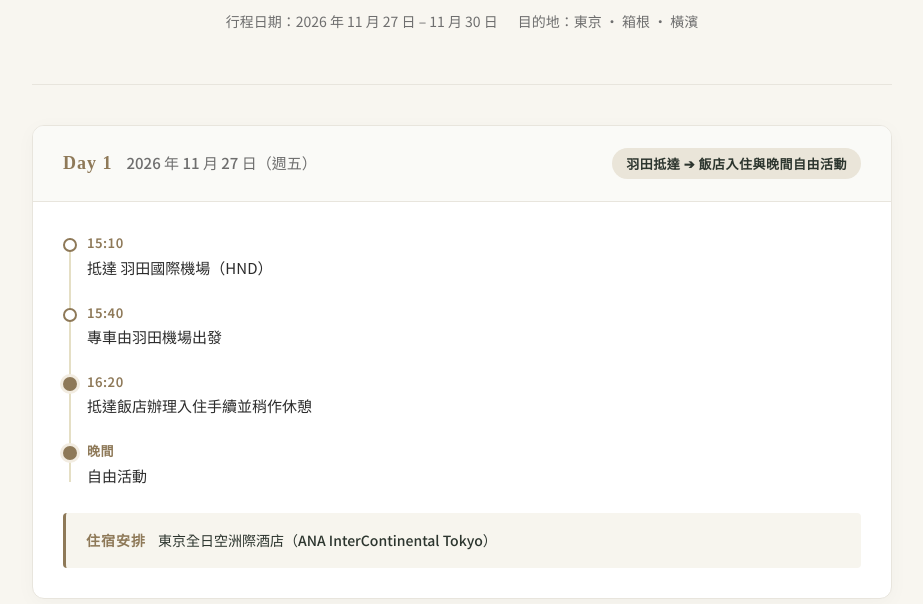
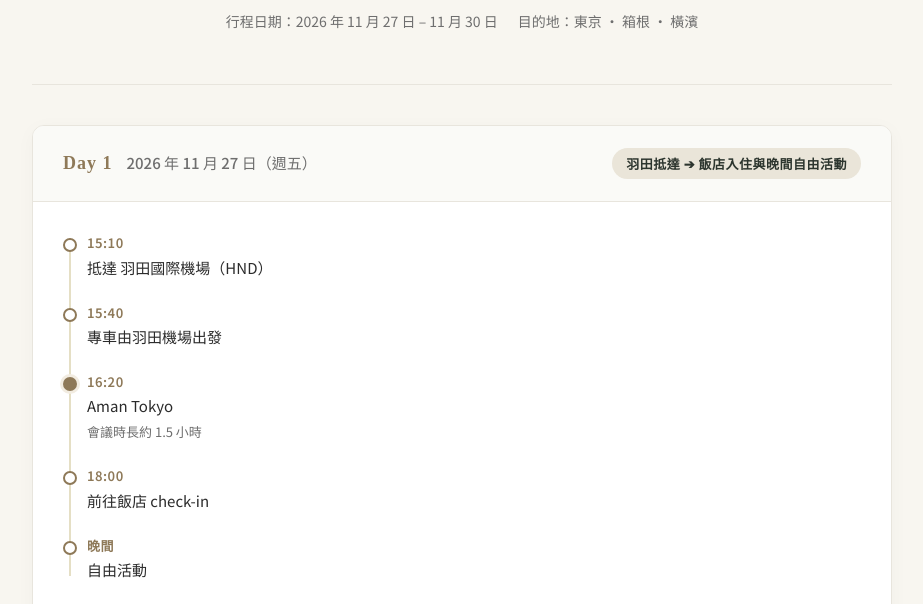
Before and after one commit to fdc-finedayclub/itinerary261127HND04A, a plain HTML site: page index.html in a window 1280 px wide. Shown: the part 177-781 px from the top of the page, without its empty margins (178-1101 px from the left). Drawn offline with Linux system fonts and the light colour scheme.

Commit message:
Update index.html

```diff
--- a/index.html
+++ b/index.html
@@ -334,9 +334,16 @@
         </div>
         <div class="timeline-item highlight">
           <div class="timeline-time">16:20</div>
-          <div class="timeline-desc">抵達飯店辦理入住手續並稍作休憩</div>
+          <div class="timeline-desc">
+            Aman Tokyo
+            <span class="note">會議時長約 1.5 小時</span>
+          </div>
         </div>
-        <div class="timeline-item highlight">
+        <div class="timeline-item">
+          <div class="timeline-time">18:00</div>
+          <div class="timeline-desc">前往飯店 check-in</div>
+        </div>
+        <div class="timeline-item">
           <div class="timeline-time">晚間</div>
           <div class="timeline-desc">自由活動</div>
         </div>
@@ -368,7 +375,7 @@
           <div class="timeline-time">10:00</div>
           <div class="timeline-desc">參觀 迎賓館赤坂離宮</div>
         </div>
-        <div class="timeline-item">
+        <div class="timeline-item highlight">
           <div class="timeline-time">11:45</div>
           <div class="timeline-desc">精緻午餐（紀尾井町或赤坂一帶精選料理）</div>
         </div>
@@ -386,7 +393,7 @@
             </div>
           </div>
         </div>
-        <div class="timeline-item">
+        <div class="timeline-item highlight">
           <div class="timeline-time">16:00</div>
           <div class="timeline-desc">
             櫻井焙茶研究所
@@ -399,7 +406,7 @@
             </div>
           </div>
         </div>
-        <div class="timeline-item">
+        <div class="timeline-item highlight">
           <div class="timeline-time">18:00 – 18:30 入場</div>
           <div class="timeline-desc">
             皇居三之丸尚藏館
@@ -444,7 +451,7 @@
           <div class="timeline-time">09:30</div>
           <div class="timeline-desc">自飯店出發 ➔ 前往東京藝術大學</div>
         </div>
-        <div class="timeline-item">
+        <div class="timeline-item highlight">
           <div class="timeline-time">11:30</div>
           <div class="timeline-desc">於上野公園周邊享用午餐</div>
         </div>
@@ -456,7 +463,7 @@
           <div class="timeline-time">14:30</div>
           <div class="timeline-desc">參觀 江戶東京博物館</div>
         </div>
-        <div class="timeline-item highlight">
+        <div class="timeline-item">
           <div class="timeline-time">17:30</div>
           <div class="timeline-desc">返回飯店休息</div>
         </div>
@@ -507,7 +514,7 @@
           <div class="timeline-time">14:30</div>
           <div class="timeline-desc">自箱根啟程 ➔ 前往橫濱</div>
         </div>
-        <div class="timeline-item highlight">
+        <div class="timeline-item">
           <div class="timeline-time">16:15</div>
           <div class="timeline-desc">抵達 橫濱洲際渡假飯店，辦理入住手續</div>
         </div>
```
